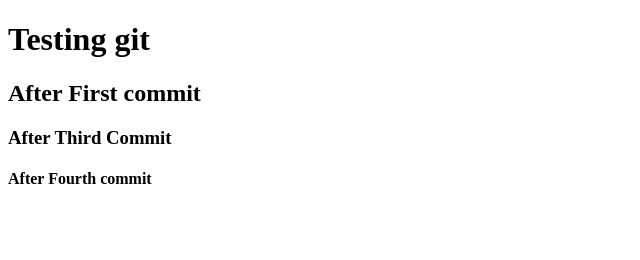
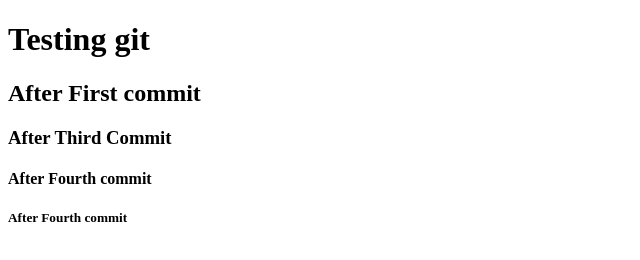
Before and after one commit to HareeshPilli/git-test, a plain HTML site: page index.html in a window 1280 px wide. Shown: the whole page, without its empty margins (0-640 px from the left). Drawn offline with Linux system fonts and the light colour scheme.

Commit message:
Update index.html
fifth commit in git for cloning

```diff
--- a/index.html
+++ b/index.html
@@ -8,6 +8,8 @@
     <h2>After First commit</h2>
     <h3>After Third Commit</h3>
     <h4>After Fourth commit</h4>
+    <h5>After Fourth commit</h5>
+
 </body>
 
 </html>
```
